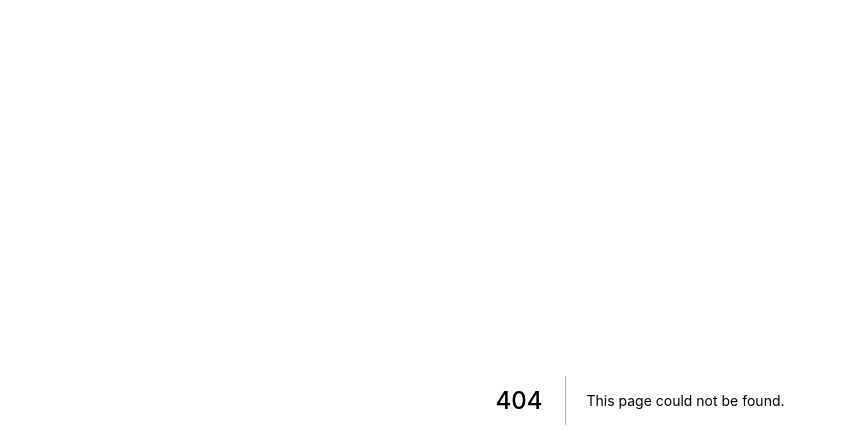
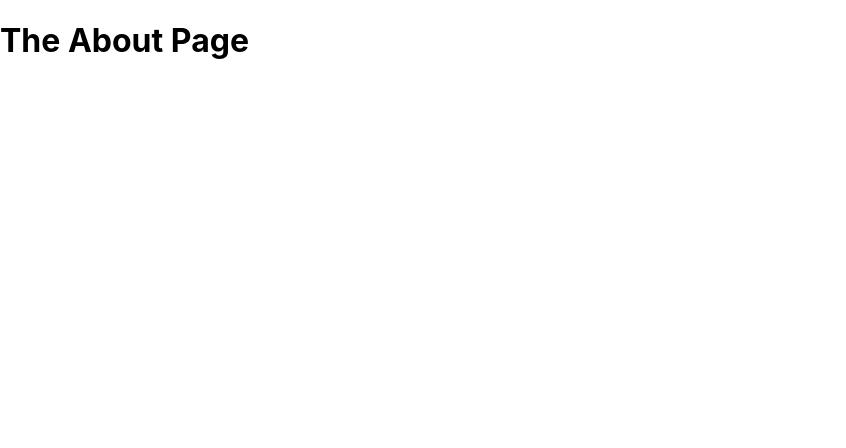
Before and after one commit to DanD88/fileBasedRouting-NextJS, a Next.js app: page /about in a window 1280 px wide. Before the commit this address had no page. Shown: the top 448 px of the page, without its empty margins (0-846 px from the left). Built offline with nearby package versions, Linux system fonts and the light colour scheme.

Commit message:
added a named / static route file

```diff
--- /dev/null
+++ b/pages/about.js
@@ -0,0 +1,9 @@
+function AboutPage() {
+  return (
+    <div>
+      <h1>The About Page</h1>
+    </div>
+  );
+}
+
+export default AboutPage;
```
